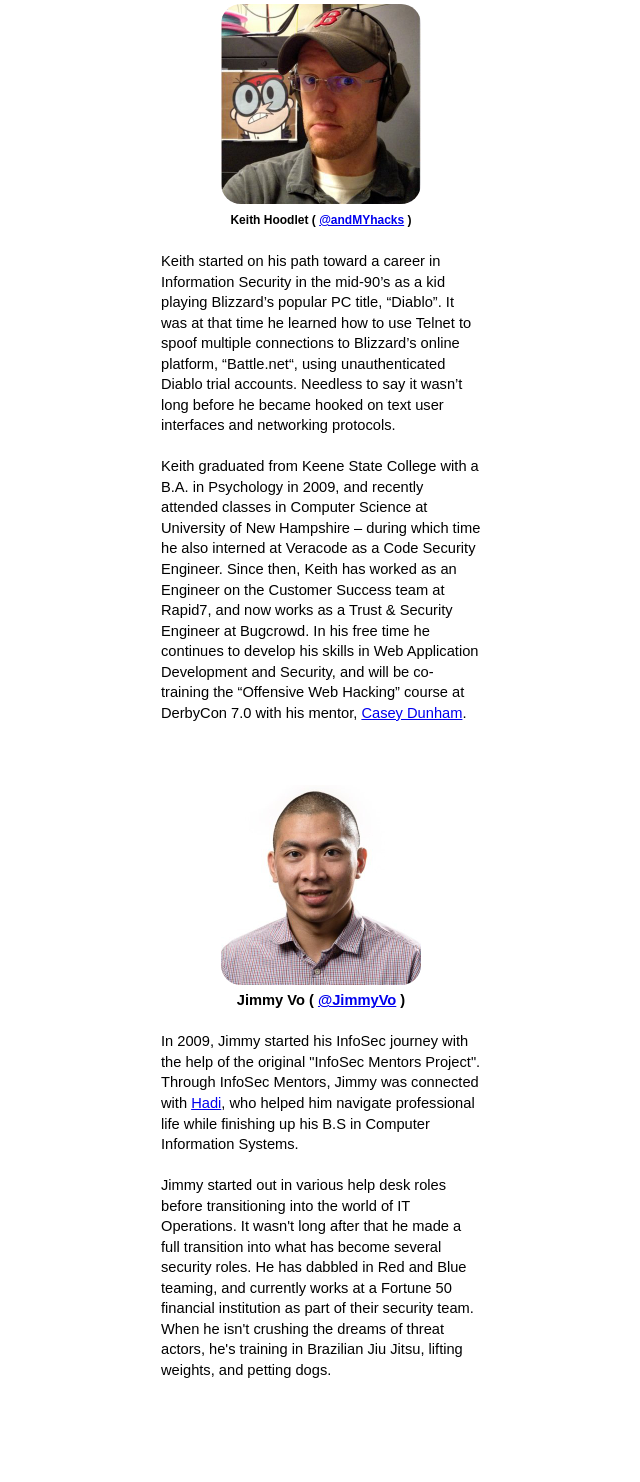
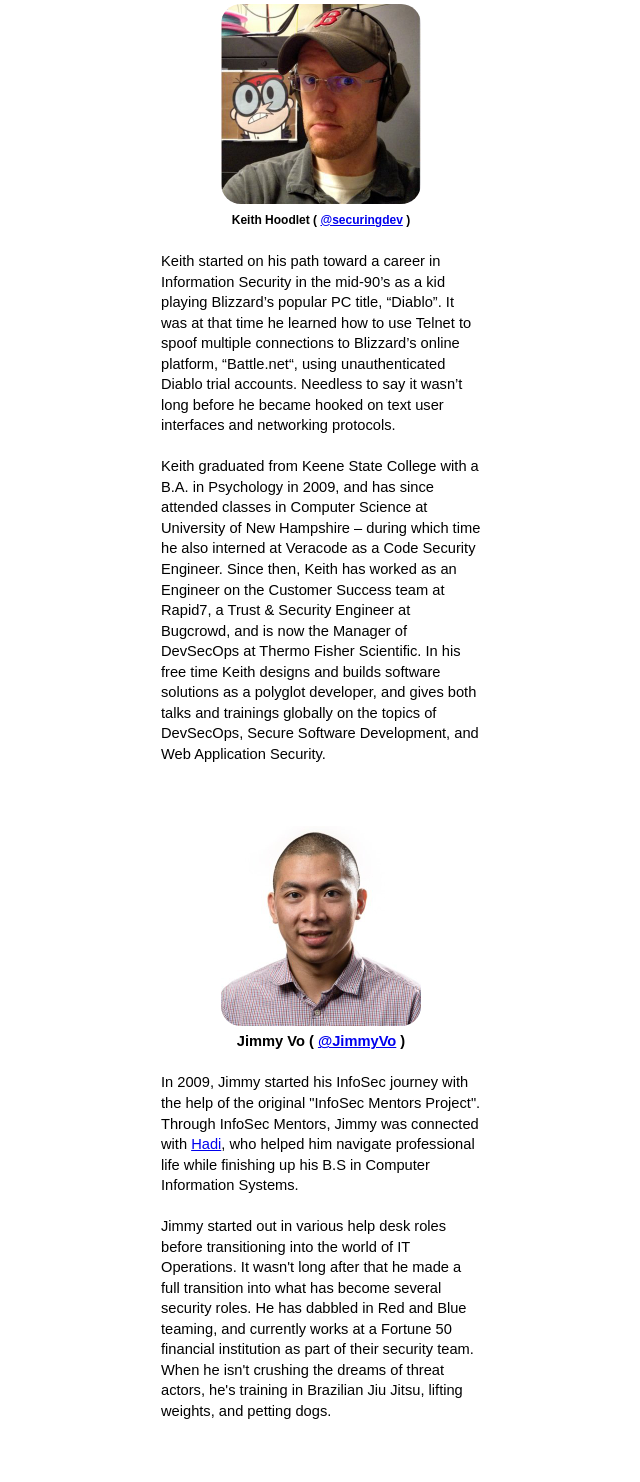
Before and after one commit to securingdev/infosec_mentors_project, a Flask app: page /about in a window 1280 px wide. Shown: the part 592-2074 px from the top of the page, without its empty margins (319-959 px from the left). Before the commit the page ends 1970 px from the top, so only its background shows below. Run offline with Flask 2, Linux system fonts and the light colour scheme; parts of the project's set-up code (start-up, migrations or seed data) failed here and were passed over; some libraries are stand-ins or nearby versions.

Commit message:
Formatting; Update Keith's bio

```diff
--- a/app/templates/about.html
+++ b/app/templates/about.html
@@ -1,66 +1,114 @@
-{% extends "profile.html" %}
-
-{% block content %}
-    <section style="text-align:center"><h1>About the InfoSec Mentors Project:</h1></section>
+{% extends "profile.html" %} {% block content %}
+<section style="text-align:center">
+  <h1>About the InfoSec Mentors Project:</h1>
+</section>
 
 <section id="about">
   <p>
-            The InfoSec Mentors Project was developed as a platform to help individuals more easily obtain (and provide) mentorship
-            within the Security Community. If you want to contribute to the project, or start up your own
-            mentorship community, check out our codebase on
-            <a href="https://github.com/andMYhacks/infosec_mentors_project" target="_blank">Github</a>.
+    The InfoSec Mentors Project was developed as a platform to help individuals
+    more easily obtain (and provide) mentorship within the Security Community.
+    If you want to contribute to the project, or start up your own mentorship
+    community, check out our codebase on
+    <a
+      href="https://github.com/andMYhacks/infosec_mentors_project"
+      target="_blank"
+      >Github</a
+    >.
   </p>
   <p>
-            This project was inspired by the original "InfoSec Mentors Project", which existed briefly between 2009 and 2012 thanks to the efforts of
+    This project was inspired by the original "InfoSec Mentors Project", which
+    existed briefly between 2009 and 2012 thanks to the efforts of
     <a href="https://www.twitter.com/dewzi" target="_blank">Marisa Fagan</a> and
     <a href="https://www.twitter.com/wimremes" target="_blank">Wim Remes</a>
-            (among others). We thank them for all of their hard work, and for sharing with the community the value of mentorship.
+    (among others). We thank them for all of their hard work, and for sharing
+    with the community the value of mentorship.
   </p>
 
   <section style="text-align:center"><h1>Special Thanks:</h1></section>
-        We would like to extend our thanks to <a href="https://www.twitter.com/jack_daniel" target="_blank">Jack Daniel</a>,
+  We would like to extend our thanks to
+  <a href="https://www.twitter.com/jack_daniel" target="_blank">Jack Daniel</a>,
   Casey Dunham, and
-        <a href="https://www.twitter.com/apolloclark" target="_blank">Apollo Clark</a> for all of their feedback, recommendations,
-        and support throughout the development of this project. <br/><br/>
-
+  <a href="https://www.twitter.com/apolloclark" target="_blank">Apollo Clark</a>
+  for all of their feedback, recommendations, and support throughout the
+  development of this project. <br /><br />
 
   <section style="text-align:center"><h1>About the Co-Founders:</h1></section>
 
   <div id="public">
-            <img src="{{ url_for('static', filename='img/k_hoodlet.jpg') }}"
-                 alt="Jimmy" title="Jimmy Vo" height=200 width=200 style="border-radius:20px" />
+    <img
+      src="{{ url_for('static', filename='img/k_hoodlet.jpg') }}"
+      alt="Jimmy"
+      title="Jimmy Vo"
+      height="200"
+      width="200"
+      style="border-radius:20px"
+    />
   </div>
-        <section style="text-align:center; font-size:12px;"><b>Keith Hoodlet (
-            <a href="https://www.twitter.com/andMYhacks" target="_blank">@andMYhacks</a> )</b></section><br/>
-            Keith started on his path toward a career in Information Security in the mid-90’s as a kid playing Blizzard’s popular PC title, “Diablo”. It was at that time he learned how to use Telnet to spoof multiple connections to Blizzard’s online platform, “Battle.net“, using unauthenticated Diablo trial accounts. Needless to say it wasn’t long before he became hooked on text user interfaces and networking protocols. <br/><br/>
+  <section style="text-align:center; font-size:12px;">
+    <b
+      >Keith Hoodlet (
+      <a href="https://www.twitter.com/securingdev" target="_blank"
+        >@securingdev</a
+      >
+      )</b
+    >
+  </section>
+  <br />
+  Keith started on his path toward a career in Information Security in the
+  mid-90’s as a kid playing Blizzard’s popular PC title, “Diablo”. It was at
+  that time he learned how to use Telnet to spoof multiple connections to
+  Blizzard’s online platform, “Battle.net“, using unauthenticated Diablo trial
+  accounts. Needless to say it wasn’t long before he became hooked on text user
+  interfaces and networking protocols. <br /><br />
 
-            Keith graduated from Keene State College with a B.A. in Psychology in 2009, and recently attended classes in Computer Science at University of New Hampshire – during which time he also interned at Veracode as a Code Security Engineer. Since then, Keith has worked as an Engineer on the Customer Success team at Rapid7, and now works as a Trust & Security Engineer at Bugcrowd. In his free time he continues to develop his skills in Web Application Development and Security, and will be co-training the “Offensive Web Hacking” course at DerbyCon 7.0 with his mentor, <a href="https://www.twitter.com/CaseyDunham" target="_blank">Casey Dunham</a>.
-        <br/>
-        <br/>
-        <br/>
-        <br/>
+  Keith graduated from Keene State College with a B.A. in Psychology in 2009,
+  and has since attended classes in Computer Science at University of New
+  Hampshire – during which time he also interned at Veracode as a Code Security
+  Engineer. Since then, Keith has worked as an Engineer on the Customer Success
+  team at Rapid7, a Trust & Security Engineer at Bugcrowd, and is now the
+  Manager of DevSecOps at Thermo Fisher Scientific. In his free time Keith
+  designs and builds software solutions as a polyglot developer, and gives both
+  talks and trainings globally on the topics of DevSecOps, Secure Software
+  Development, and Web Application Security.
+  <br />
+  <br />
+  <br />
+  <br />
 
   <div id="public">
-       <img src="{{ url_for('static', filename='img/jimmy_vo.jpeg') }}"
-             alt="Jimmy" title="Jimmy Vo" height=200 width=200 style="border-radius:20px" />
+    <img
+      src="{{ url_for('static', filename='img/jimmy_vo.jpeg') }}"
+      alt="Jimmy"
+      title="Jimmy Vo"
+      height="200"
+      width="200"
+      style="border-radius:20px"
+    />
   </div>
 
-        <section style="text-align:center" style="font-size=12px"><b>Jimmy Vo (
-            <a href="https://www.twitter.com/JimmyVo" target="_blank">@JimmyVo</a> )</b></section><br/>
-            In 2009, Jimmy started his InfoSec journey with the help of the original "InfoSec Mentors Project".
-            Through InfoSec Mentors, Jimmy was connected with <a href="https://www.twitter.com/helkhoury" target="_blank">Hadi</a>,
-            who helped him navigate professional life while finishing up his B.S in Computer Information Systems. <br/><br/>
+  <section style="text-align:center" style="font-size=12px">
+    <b
+      >Jimmy Vo (
+      <a href="https://www.twitter.com/JimmyVo" target="_blank">@JimmyVo</a>
+      )</b
+    >
+  </section>
+  <br />
+  In 2009, Jimmy started his InfoSec journey with the help of the original
+  "InfoSec Mentors Project". Through InfoSec Mentors, Jimmy was connected with
+  <a href="https://www.twitter.com/helkhoury" target="_blank">Hadi</a>, who
+  helped him navigate professional life while finishing up his B.S in Computer
+  Information Systems. <br /><br />
 
-            Jimmy started out in various help desk roles before transitioning into the world of IT Operations.
-            It wasn't long after that he made a full transition into what has become several security roles.
-            He has dabbled in Red and Blue teaming, and currently works at a Fortune 50 financial institution as part of
-            their security team. When he isn't crushing the dreams of threat actors, he's training in Brazilian Jiu Jitsu,
-            lifting weights, and petting dogs.
+  Jimmy started out in various help desk roles before transitioning into the
+  world of IT Operations. It wasn't long after that he made a full transition
+  into what has become several security roles. He has dabbled in Red and Blue
+  teaming, and currently works at a Fortune 50 financial institution as part of
+  their security team. When he isn't crushing the dreams of threat actors, he's
+  training in Brazilian Jiu Jitsu, lifting weights, and petting dogs.
 
-        <br/>
-        <br/>
+  <br />
+  <br />
 </section>
 
-
-
 {% endblock %}
```
Lines whose indentation alone changed are shown as unchanged.
